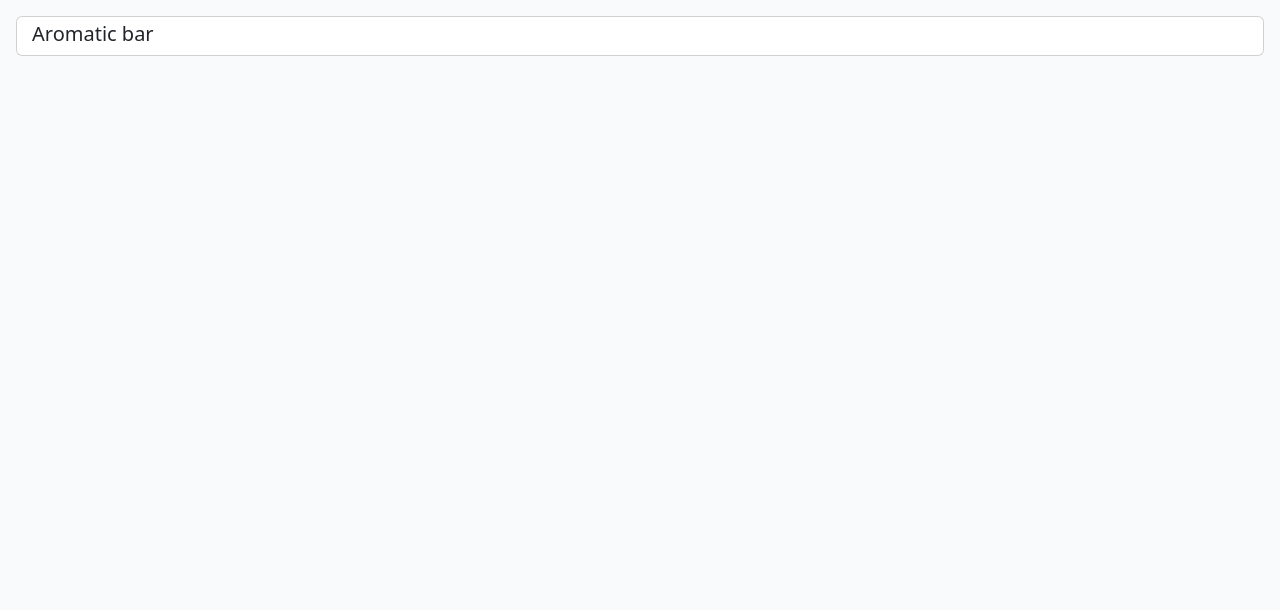
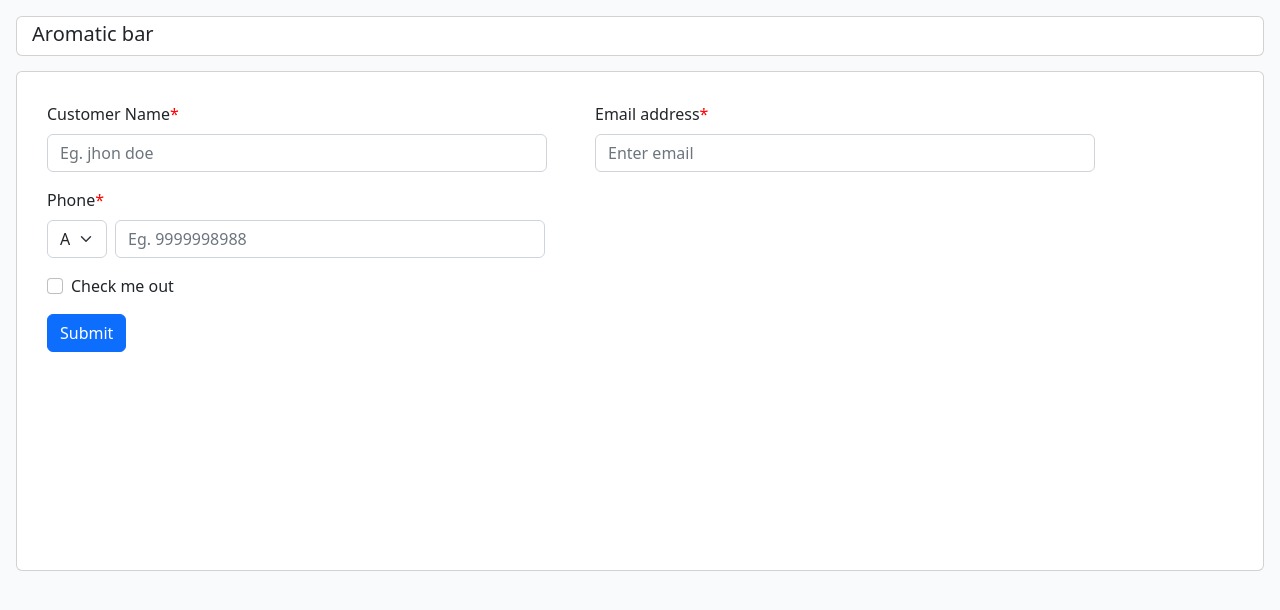
Before and after one commit to Iqbal0786/senpiper-assignment, a React (Create React App) app: page / in a window 1280 px wide. Shown: the top 610 px of the page. Built offline with nearby package versions, Linux system fonts and the light colour scheme.

Commit message:
Update Feedback.jsx

```diff
--- a/src/components/Feedback.jsx
+++ b/src/components/Feedback.jsx
@@ -1,17 +1,65 @@
-import React from 'react'
-import {Container , Card, Stack} from "react-bootstrap"
-
+import React from "react";
+import { Container, Card, Stack, Form, Button } from "react-bootstrap";
+import {phoneData} from "../utils/phoneData"
 export default function Feedback() {
   return (
     <>
-     <Container  className='p-3' style={{backgroundColor:"#f8fafb" , height:"1000px" }}  fluid>
-        <Card style={{height:"40px" ,padding:"5px 0px 5px 15px"}}>
-            <Card.Title >Aromatic bar</Card.Title>
+      <Container
+        className="p-3"
+        style={{ backgroundColor: "#f8fafb", height: "1000px" }}
+        fluid
+      >
+        <Card style={{ height: "40px", padding: "5px 0px 5px 15px" }}>
+          <Card.Title>Aromatic bar</Card.Title>
         </Card>
-        <Stack>
+        <Card
+          style={{
+            backgroundColor: "white",
+            height: "500px",
+            marginTop: "15px",
+            padding: "30px",
+          }}
+        >
+          <Form>
+            <Stack direction="horizontal" gap={5}>
+            <Form.Group className="mb-3" controlId="formBasicEmail">
+              <Form.Label>Customer Name<span style={{color:"red"}}>*</span></Form.Label>
+              <Form.Control type="text" placeholder="Eg. jhon doe" style={{width:"500px"}} />
+            </Form.Group>
+            <Form.Group className="mb-3" controlId="formBasicEmail">
+              <Form.Label>Email address<span style={{color:"red"}}>*</span></Form.Label>
+              <Form.Control type="email" placeholder="Enter email" style={{width:"500px"}} />
+            </Form.Group>
 
-        </Stack>
-     </Container>
+            </Stack>
+
+            <Form.Group className="mb-3" controlId="formBasicPassword">
+              <Form.Label>Phone<span style={{color:"red"}}>*</span></Form.Label>
+               <Stack direction="horizontal" gap={2}>
+               <Form.Select style={{width:"60px"}}>
+                 {
+                 phoneData.map((opt)=>{
+                   return (
+                    <option  >
+                       {opt.name}
+                    </option>
+                   )
+                 })
+                 }
+              </Form.Select>
+              <Form.Control type="text" placeholder="Eg. 9999998988" style={{width:"430px"}} />
+
+               </Stack>
+            </Form.Group>
+            <Form.Group className="mb-3" controlId="formBasicCheckbox">
+              <Form.Check type="checkbox" label="Check me out" />
+            </Form.Group>
+            <Button variant="primary" type="submit">
+              Submit
+            </Button>
+          </Form>
+        </Card>
+      </Container>
     </>
-  )
+  );
 }
```
